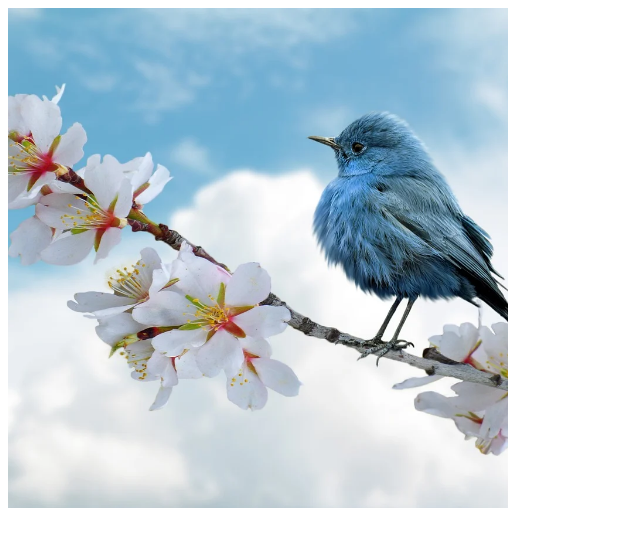
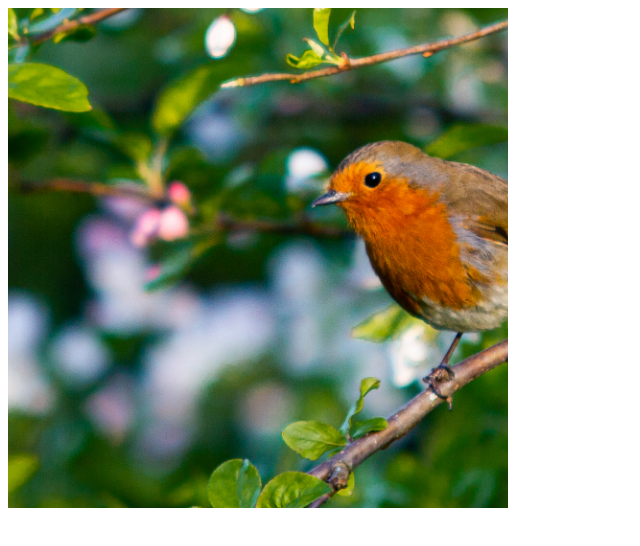
Before and after one commit to RoshanGit2003/DOM-manipulation, a plain HTML site: page index.html in a window 1280 px wide. Shown: the whole page, without its empty margins (0-640 px from the left). Drawn offline with Linux system fonts and the light colour scheme.

Commit message:
Update index.html

```diff
--- a/index.html
+++ b/index.html
@@ -8,7 +8,7 @@
 </head>
 <body>
 
-    <img id = "logo" src="./images/img1.webp" onmouseover="changelogo();" onmouseout="reset();">
+    <img id = "logo" src="./images/img2.jpg" onmouseover="changelogo();" onmouseout="reset();">
 
 
     <script src="script.js"></script>
```
